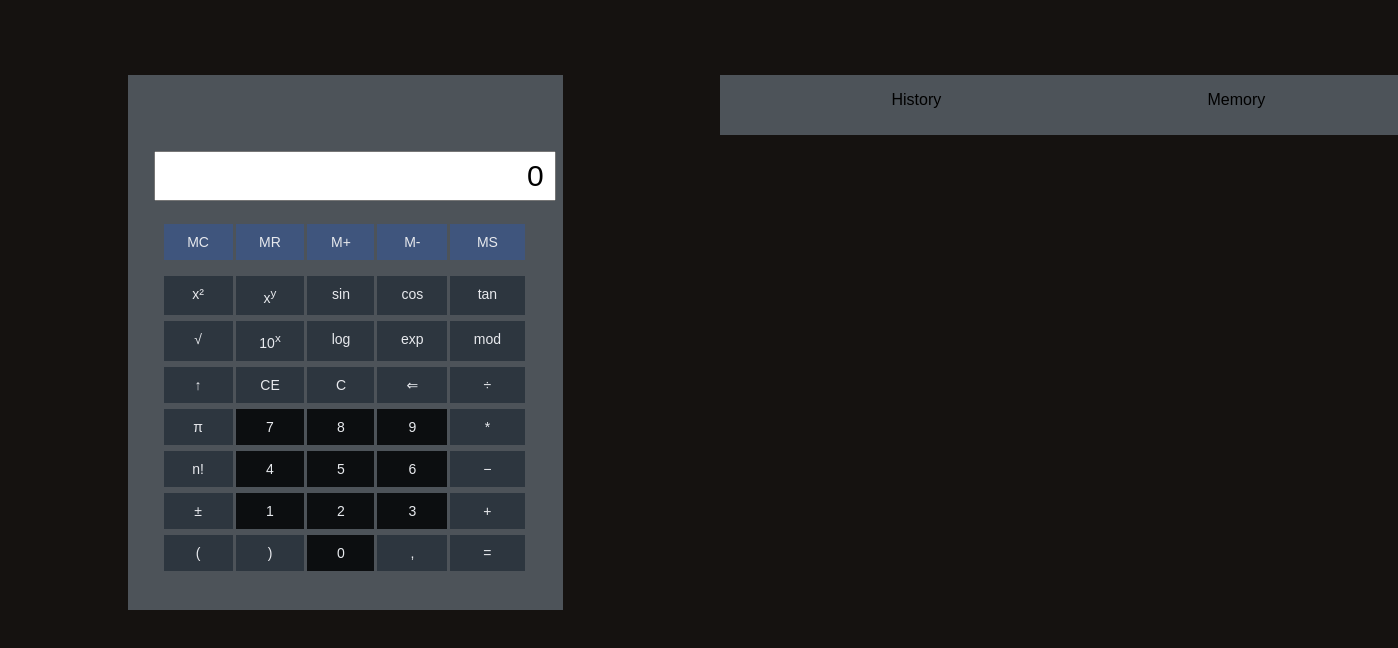
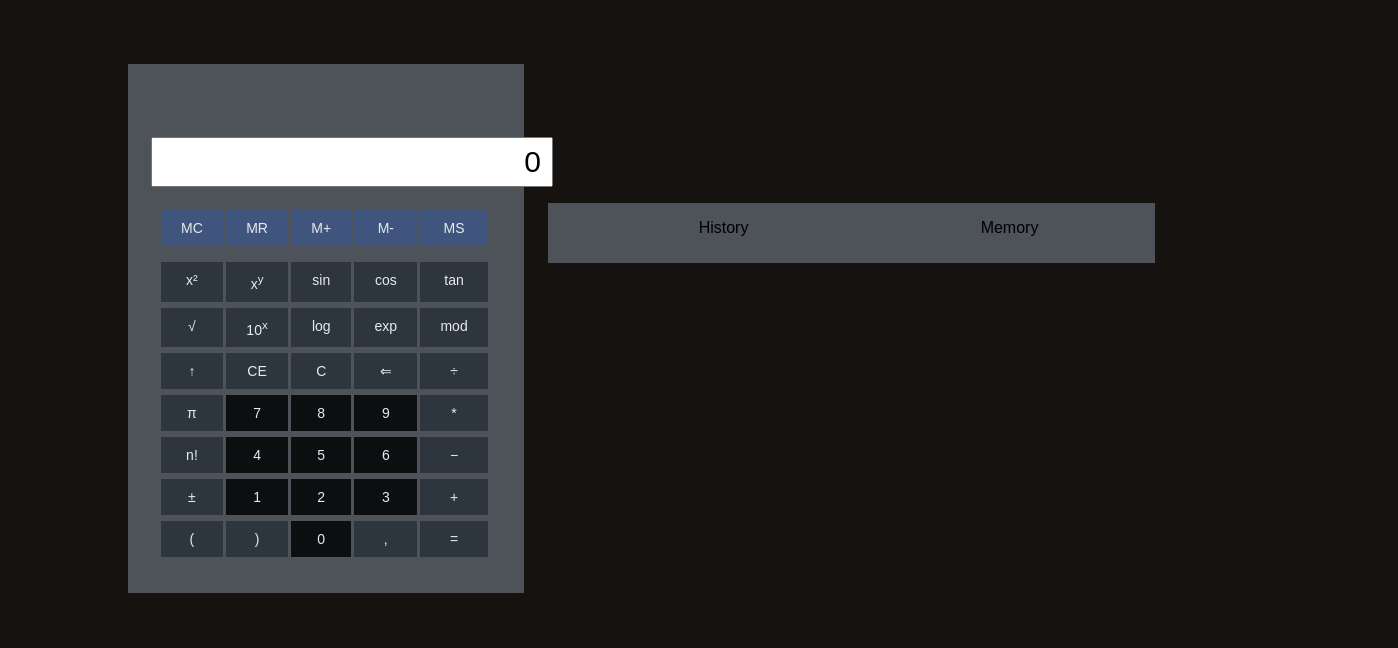
Before and after one commit to dgaszowski/calc, a plain HTML site: page index.html in a window 1280 px wide. Shown: the whole page, 1398 px wide, since content can reach past the window. Drawn offline with Linux system fonts and the light colour scheme; a web font is replaced by a local one.

Commit message:
Minor layout changes

```diff
--- a/style.css
+++ b/style.css
@@ -74,7 +74,7 @@ form.main-panel {
 	padding: 2%;
 	width: 30%;
 	min-width: 350px;
-	position: absolute;
+	position: realative;
 	top: 75px;
 }
 
@@ -83,8 +83,8 @@ form.main-panel {
 	width: 50%;
 	min-width: 300px;
 	margin-left: 20px;
-	position: absolute;
-	top: 75px;
+	position: reltive;
+
 	left: 700px;
 	text-align: left;
 	padding-left: 3%;
```
